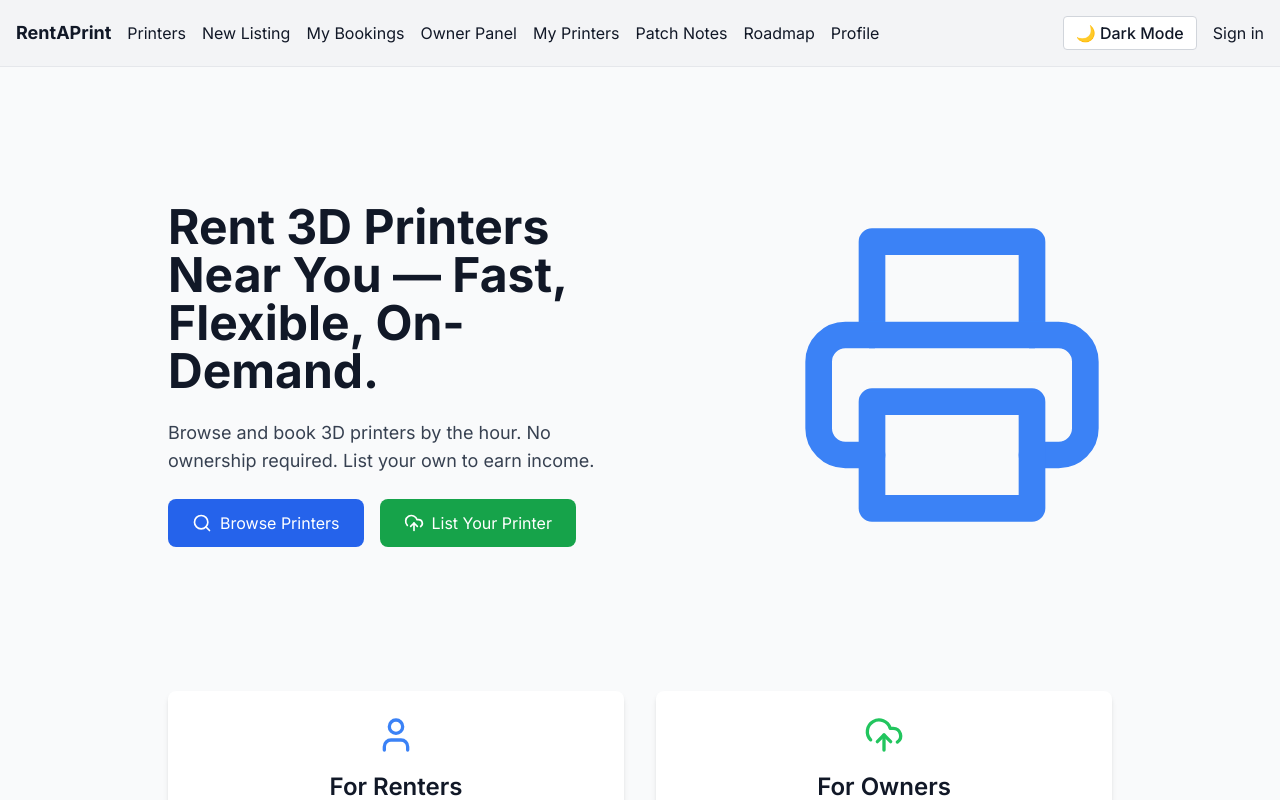
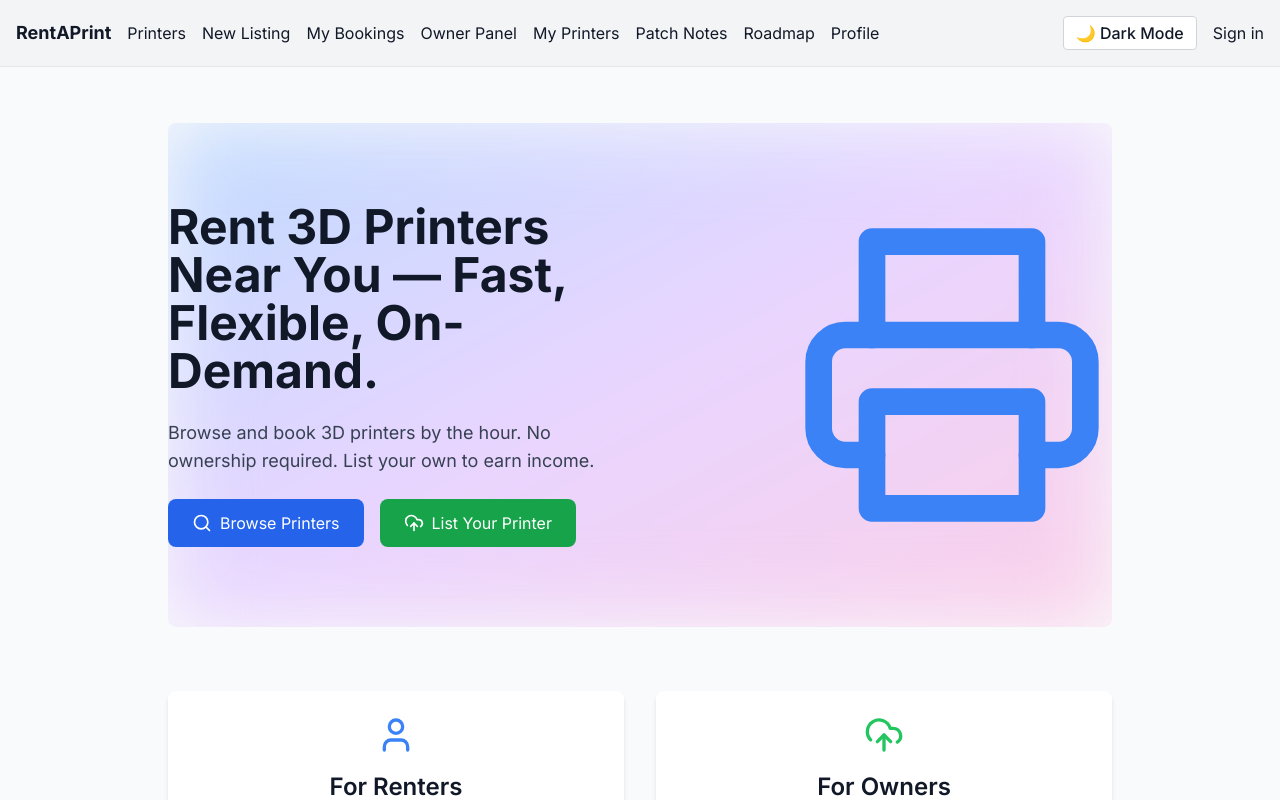
Before and after one commit to materialmatrix3d/rentaprint, a Next.js app: page / in a window 1280 px wide. Shown: the top 800 px of the page. Built offline with nearby package versions, Linux system fonts and the light colour scheme; no server answers.

Commit message:
fix hero background stacking

```diff
--- a/app/page.tsx
+++ b/app/page.tsx
@@ -14,7 +14,7 @@ export default function Home() {
         initial={{ opacity: 0, y: 20 }}
         animate={{ opacity: 1, y: 0 }}
         transition={{ duration: 0.5 }}
-        className="relative py-12 md:py-20"
+        className="relative z-0 py-12 md:py-20"
       >
         <div className="absolute inset-0 -z-10 overflow-hidden rounded-lg">
           <motion.div
```
